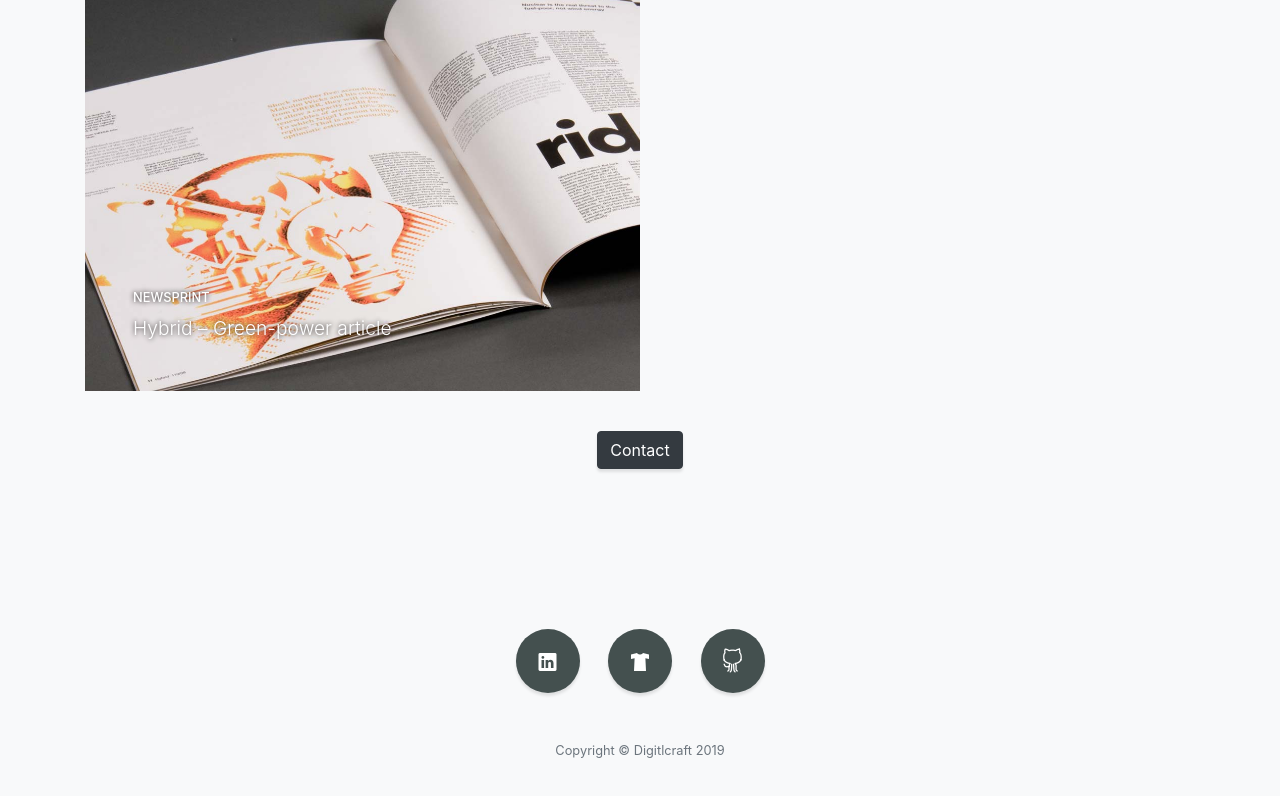
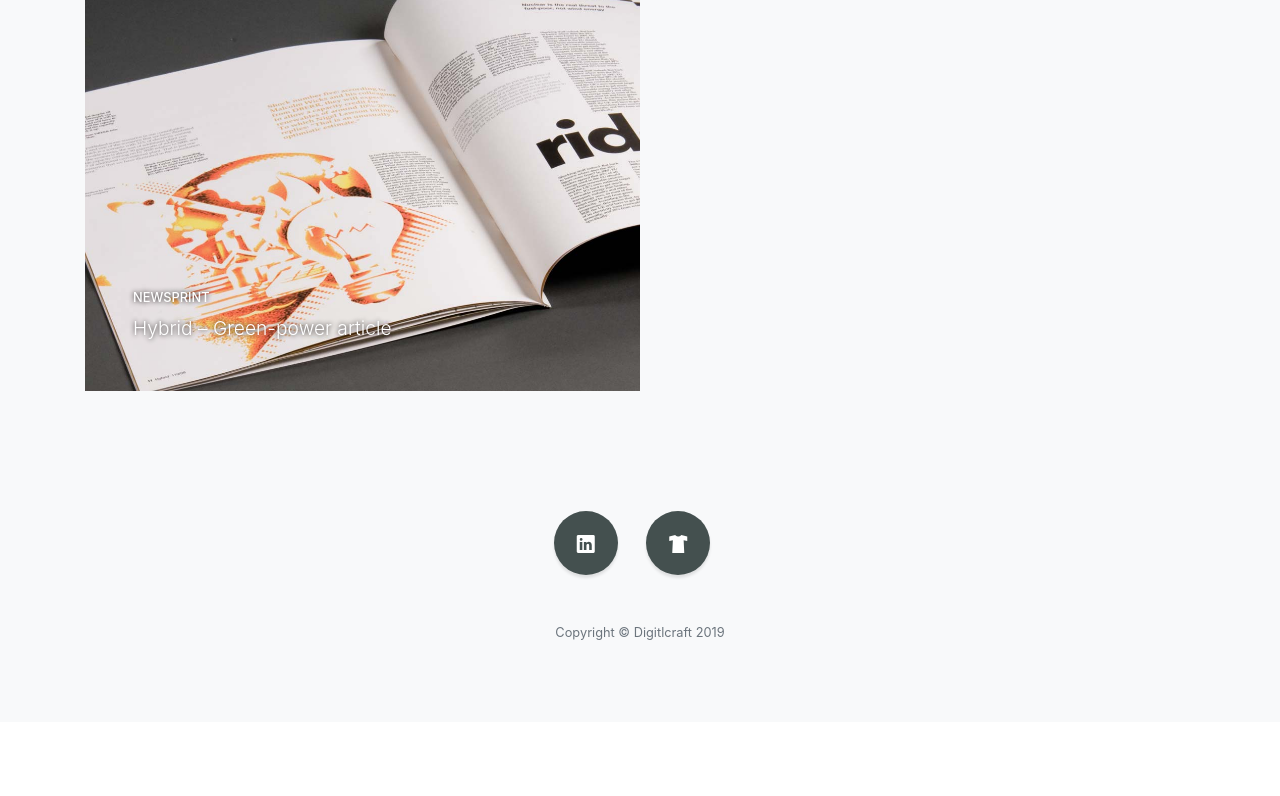
Before and after one commit to digitlcraft/digitlcraft-2019, a website with bundled scripts: page full-works.html in a window 1280 px wide. Shown: the part 3395-4191 px from the top of the page. After the commit the page ends 4117 px from the top, so only its background shows below. Built offline with nearby package versions, Linux system fonts and the light colour scheme.

Commit message:
updated links and removed ithub icon

```diff
--- a/full-works.html
+++ b/full-works.html
@@ -278,11 +278,11 @@
             </div>
         </div>
       </div>
-      <section class="content-section-small text-white">
+      <!--<section class="content-section-small text-white">
         <div class="container text-center">
           <a href="#" class="btn btn-xl btn-dark">Contact</a>
         </div>
-      </section>
+      </section>-->
     </div>
     </section>
 
@@ -300,11 +300,11 @@
             <i class="icon ion-md-shirt"></i>
           </a>
         </li>
-        <li class="list-inline-item">
+        <!--<li class="list-inline-item">
           <a class="social-link rounded-circle text-white" href="#">
             <i class="icon-social-github"></i>
           </a>
-        </li>
+        </li>-->
       </ul>
       <p class="text-muted small mb-0">Copyright &copy; Digitlcraft 2019</p>
     </div>
```
Also changed, not shown: about.html (+2 -2 lines), index.html (+3 -3 lines).
